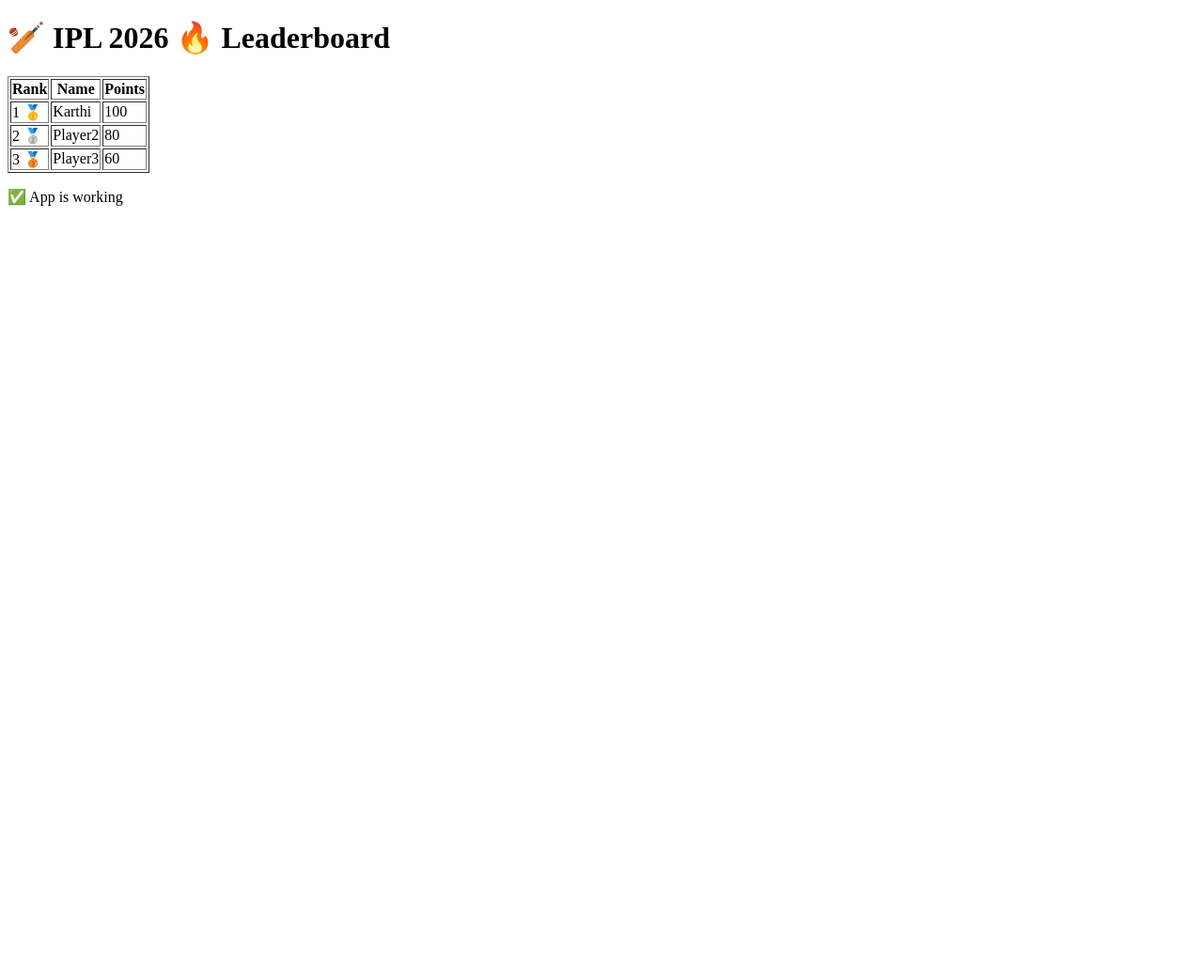
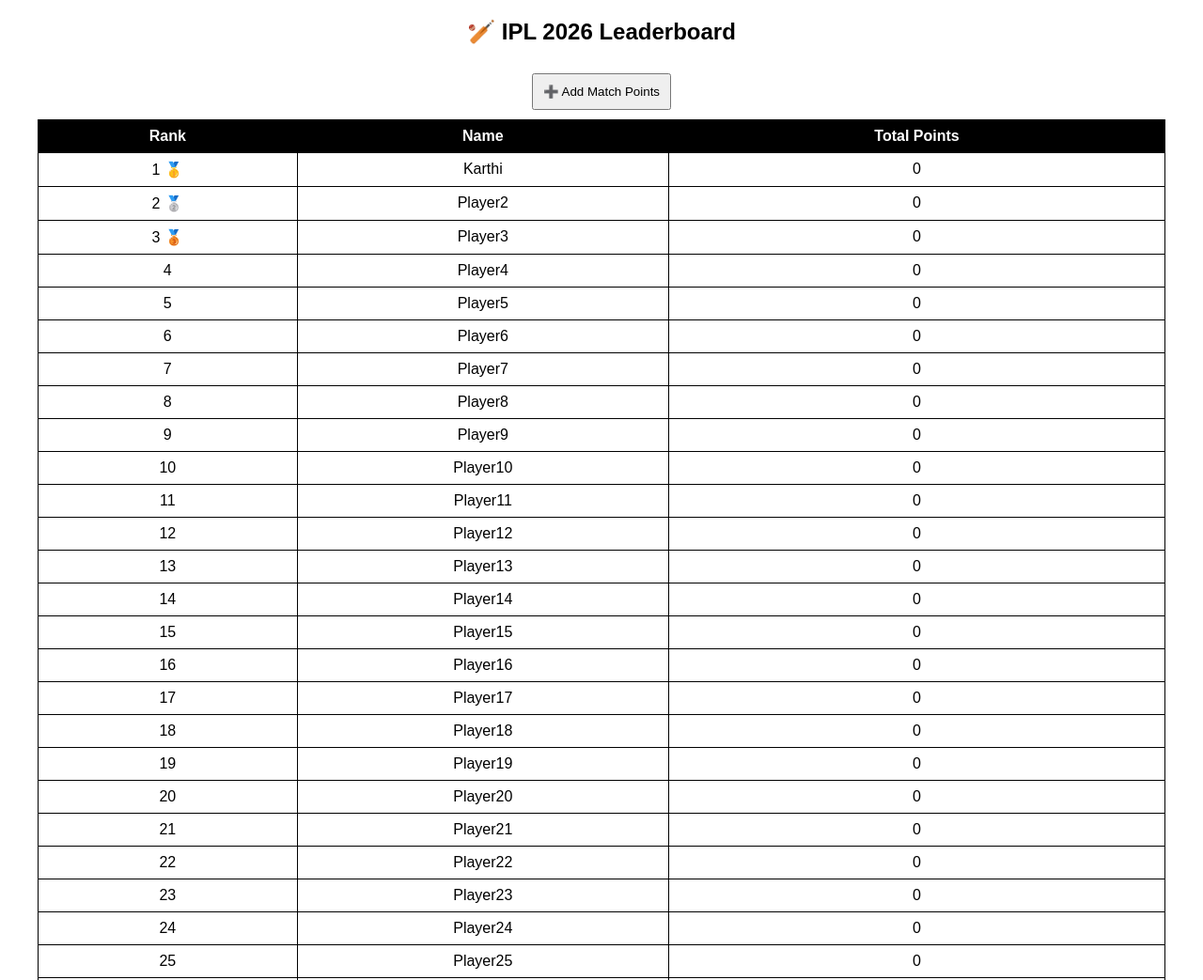
Before and after one commit to dkkarthi73-sudo/leaderboard-app, a plain HTML site: page index.html in a window 1280 px wide. Shown: the top 1043 px of the page at 94% size. Before the commit the page ends 800 px from the top, so only its background shows below. Drawn offline with Linux system fonts and the light colour scheme.

Commit message:
Update title and enhance IPL leaderboard layout

```diff
--- a/index.html
+++ b/index.html
@@ -1,22 +1,113 @@
 <!DOCTYPE html>
 <html>
 <head>
-  <title>IPL Leaderboard</title>
+  <title>IPL 2026 Leaderboard</title>
+  <style>
+    body { font-family: Arial; text-align:center; }
+    table { margin:auto; border-collapse: collapse; width: 95%; }
+    th, td { border:1px solid black; padding:8px; }
+    th { background:black; color:white; }
+    button { padding:10px; margin:10px; }
+  </style>
 </head>
 <body>
 
-<h1>🏏 IPL 2026 🔥 Leaderboard</h1>
+<h2>🏏 IPL 2026 Leaderboard</h2>
 
-<table border="1">
-<tr><th>Rank</th><th>Name</th><th>Points</th></tr>
+<button onclick="addMatch()">➕ Add Match Points</button>
 
-<tr><td>1 🥇</td><td>Karthi</td><td>100</td></tr>
-<tr><td>2 🥈</td><td>Player2</td><td>80</td></tr>
-<tr><td>3 🥉</td><td>Player3</td><td>60</td></tr>
-
+<table id="board">
+<tr>
+<th>Rank</th>
+<th>Name</th>
+<th>Total Points</th>
+</tr>
 </table>
 
-<p>✅ App is working</p>
+<script>
+
+// 👉 ADD YOUR 35 MEMBERS HERE (EDIT NAMES)
+let players = [
+"Karthi","Player2","Player3","Player4","Player5",
+"Player6","Player7","Player8","Player9","Player10",
+"Player11","Player12","Player13","Player14","Player15",
+"Player16","Player17","Player18","Player19","Player20",
+"Player21","Player22","Player23","Player24","Player25",
+"Player26","Player27","Player28","Player29","Player30",
+"Player31","Player32","Player33","Player34","Player35"
+];
+
+// store data
+let data = JSON.parse(localStorage.getItem("iplData")) || {};
+
+// init players
+players.forEach(p=>{
+  if(!data[p]) data[p] = [];
+});
+
+function addMatch(){
+  let lastMin = Infinity;
+
+  players.forEach(p=>{
+    let pts = prompt("Enter points for " + p + " (leave blank if missed)");
+
+    if(pts === "" || pts === null){
+      data[p].push(null); // mark missing
+    } else {
+      pts = parseInt(pts);
+      data[p].push(pts);
+      if(pts < lastMin) lastMin = pts;
+    }
+  });
+
+  // apply -100 rule
+  players.forEach(p=>{
+    let arr = data[p];
+    if(arr[arr.length-1] === null){
+      arr[arr.length-1] = lastMin - 100;
+    }
+  });
+
+  localStorage.setItem("iplData", JSON.stringify(data));
+  render();
+}
+
+function render(){
+  let table = document.getElementById("board");
+  table.innerHTML = `
+  <tr>
+  <th>Rank</th>
+  <th>Name</th>
+  <th>Total Points</th>
+  </tr>`;
+
+  let arr = [];
+
+  players.forEach(p=>{
+    let total = data[p].reduce((a,b)=>a+(b||0),0);
+    arr.push({name:p, total});
+  });
+
+  arr.sort((a,b)=>b.total-a.total);
+
+  arr.forEach((p,i)=>{
+    let medal = i==0?"🥇":i==1?"🥈":i==2?"🥉":"";
+    table.innerHTML += `
+    <tr onclick="showDetails('${p.name}')">
+      <td>${i+1} ${medal}</td>
+      <td>${p.name}</td>
+      <td>${p.total}</td>
+    </tr>`;
+  });
+}
+
+function showDetails(name){
+  alert(name + " match points: " + data[name].join(", "));
+}
+
+render();
+
+</script>
 
 </body>
 </html>
```
